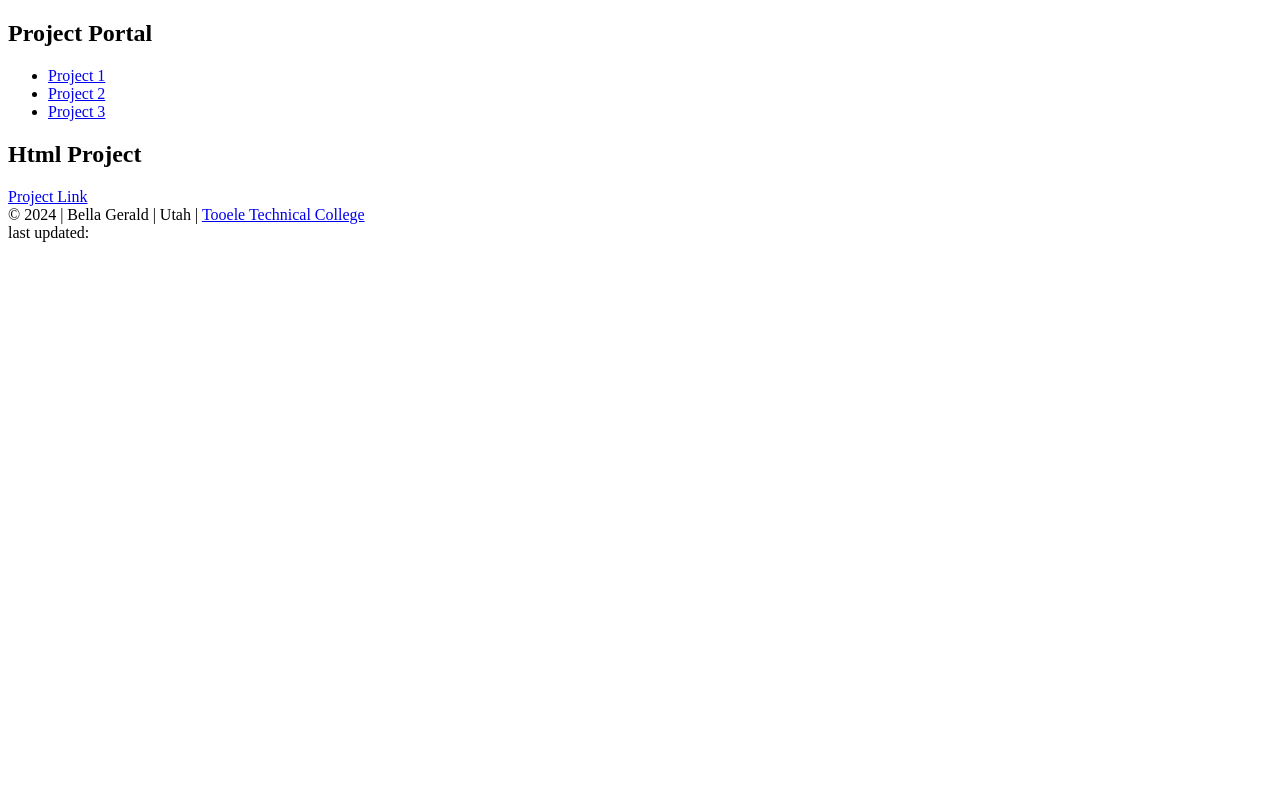
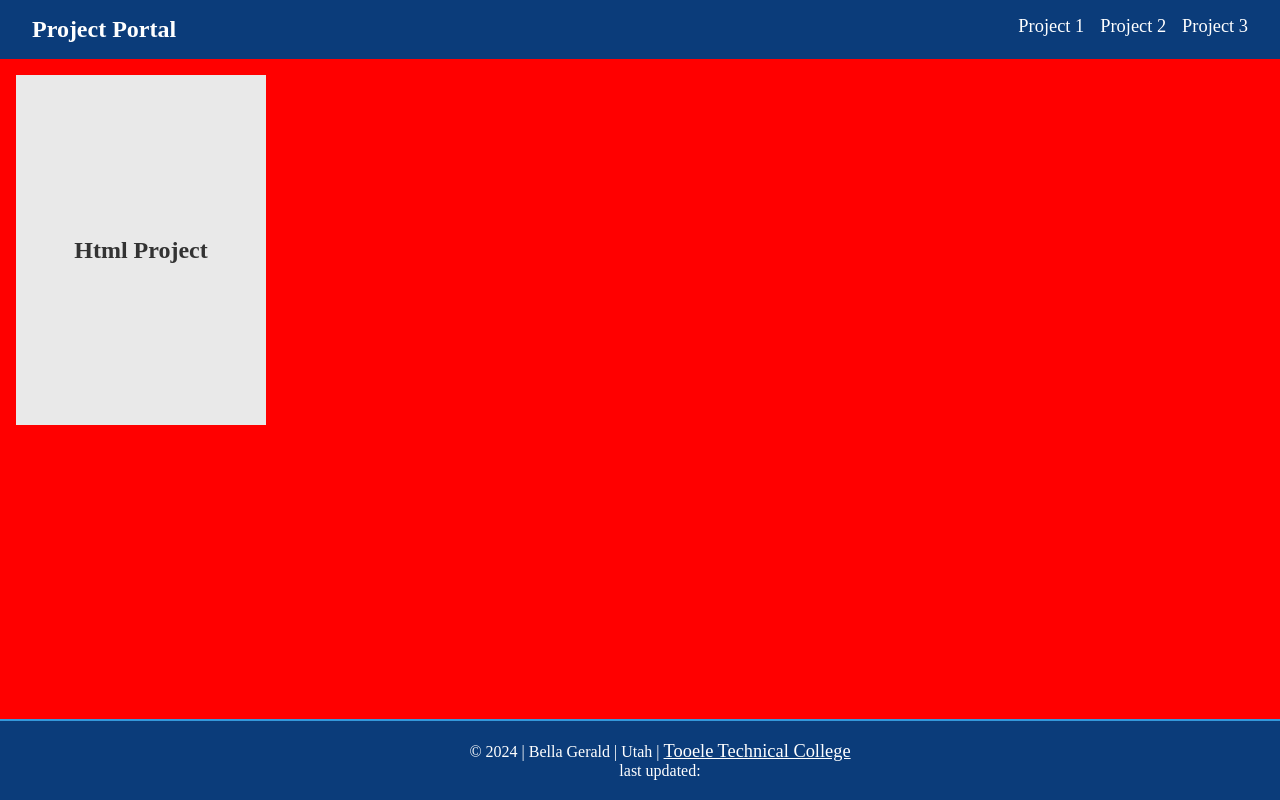
Before and after one commit to Idgerald/portal_project1, a plain HTML site: page index.html in a window 1280 px wide. Drawn offline with Linux system fonts and the light colour scheme.

Commit message:
CSS styling
Added style to the project

```diff
--- a/index.html
+++ b/index.html
@@ -3,6 +3,7 @@
   <head>
     <meta charset="UTF-8" />
     <meta name="viewport" content="width=device-width, initial-scale=1.0" />
+    <link rel="stylesheet" href="style.css"/>
     <title>Portal Project</title>
   </head>
   <body>
--- a/style.css
+++ b/style.css
@@ -0,0 +1,117 @@
+body {
+  background-color: red;
+}
+*{
+    box-sizing: :border-box;
+    margin:0;
+    padding:0;
+}
+
+/*nav*/
+nav{
+    display: flex; /* 1 */
+    justify-content: space-between; /* 2 */
+    padding: 1rem 2rem; /* 3 */
+    background: #0b3c7a; /* 4 */
+}
+
+nav ul{
+    display: flex; /* 5 */
+    list-style: none; /* 6 */
+}
+
+nav li{
+    padding-left: 1rem; /* 7! */
+}
+
+nav a{
+    text-decoration: none;
+    color: #fff;
+}
+
+nav h2{
+    color: #fff;
+}
+
+/* footer */
+a{
+    font-size: 1.15rem;
+}
+
+header,
+footer{
+    border-top: 2px solid #3498db;
+    background-color: #0b3c7a;
+    color: white;
+    text-align: center;
+    padding: 1.25rem;
+}
+
+footer{
+    position: fixed;
+    bottom: 0;
+    width: 100%;
+}
+
+#ttechlink{
+    color: white;
+}
+
+@media screen and (max-width:820px) {
+    cards{
+        justify-content: center;
+    }
+}
+
+.cards{
+    display: flex;
+    justify-content: flex-start;
+    align-items: flex-start;
+    gap: 1rem;
+    flex-wrap: wrap;
+    padding: 1rem;
+}
+
+.card{
+    width: 250px;
+    height: 350px;
+    perspective: 800px;
+    border-style: none;
+}
+
+.card-inner{
+    width: 100%;
+    height: 100%;
+    transition: transform 0.6s;
+    transform-style: preserve-3d;
+}
+
+.card:hover .card-inner{
+    transform: rotateY(180deg);
+}
+
+.card-front,
+.card-back{
+    position: absolute;
+    width: 100%;
+    height: 100%;
+    backface-visibility: hidden;
+    text-align: center;
+}
+
+.card-front{
+    background-color: #e9e9e9;
+    color: #333;
+    display: flex;
+    align-items: center;
+    justify-content: center;
+}
+
+.card-back{
+    background-color: #333;
+    color: #fff;
+    transform: rotateY(180deg);
+    display: flex;
+    align-items: center;
+    justify-content: center;
+}
```
